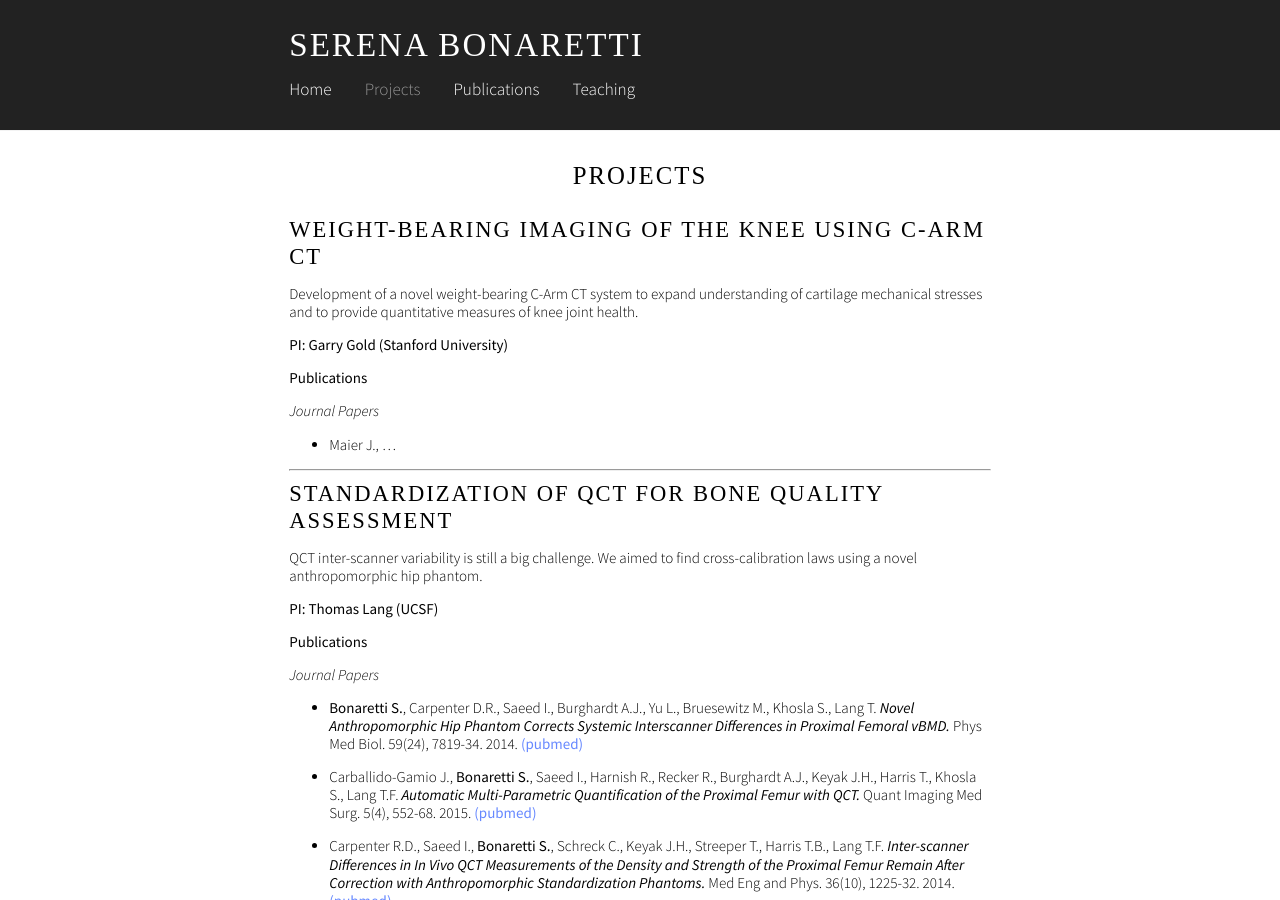
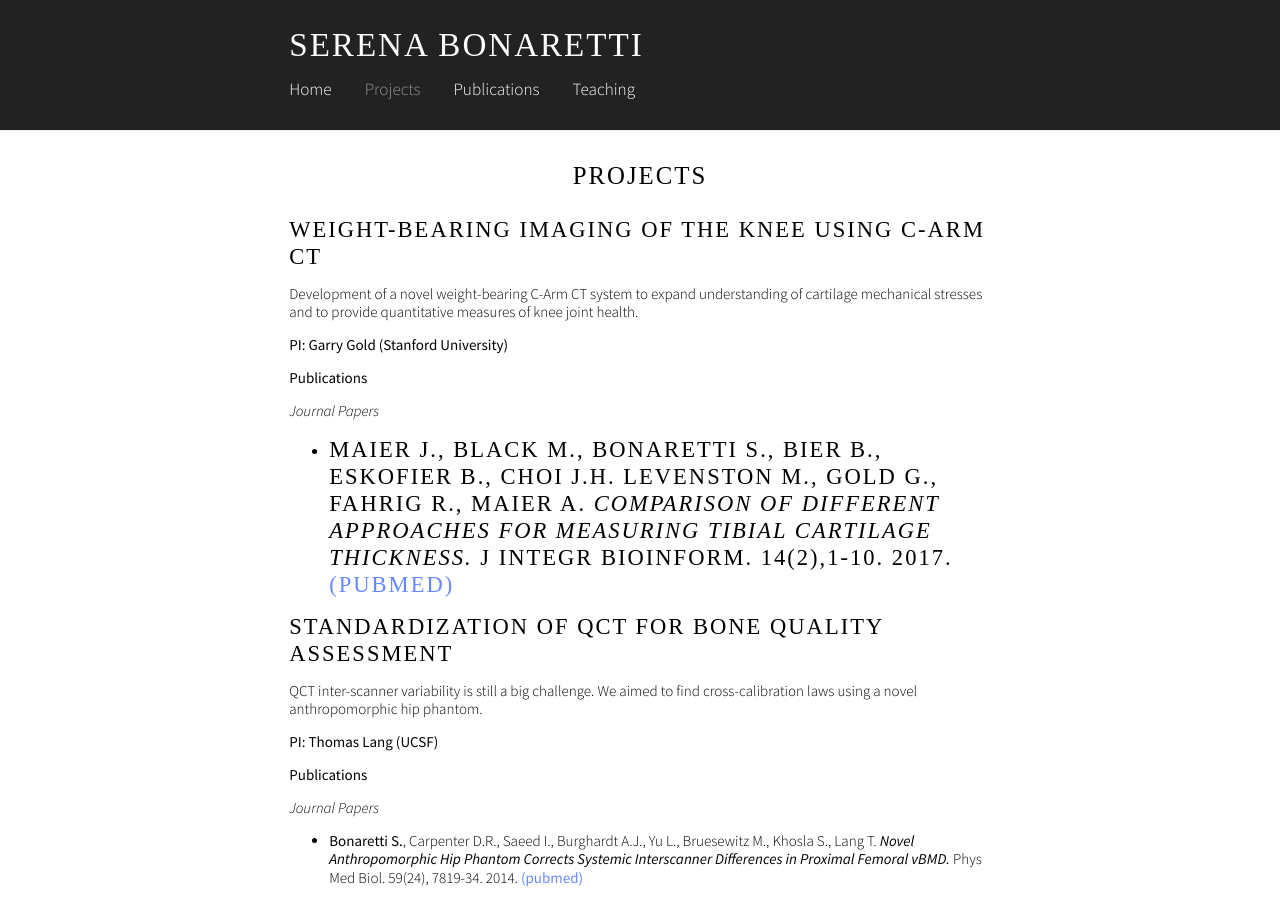
Before and after one commit to sbonaretti/sbonaretti.github.io, a Jekyll site: the page built from Projects.md, in a window 1280 px wide and 900 px high. Built offline with Jekyll 4.4.1, drawn with Linux system fonts in a browser that asks for light colours; some web fonts are replaced.

Commit message:
Update Projects.md

```diff
--- a/Projects.md
+++ b/Projects.md
@@ -12,10 +12,13 @@ Development of a novel weight-bearing C-Arm CT system to expand understanding of
 
 _Journal Papers_
 
-* Maier J., ...
+* Maier J., Black M., **Bonaretti S.**, Bier B., Eskofier B., Choi J.H. Levenston M., Gold G., Fahrig R., Maier A. **_Comparison of Different Approaches for Measuring Tibial Cartilage Thickness._** J Integr Bioinform. 14(2),1-10. 2017. [(pubmed)](https://www.ncbi.nlm.nih.gov/pubmed/28753537){:target="_blank"}
+---
 
 
----
+
+
+
 
 # Standardization of QCT for Bone Quality Assessment
 QCT inter-scanner variability is still a big challenge. We aimed to find cross-calibration laws using a novel anthropomorphic hip phantom.
```
